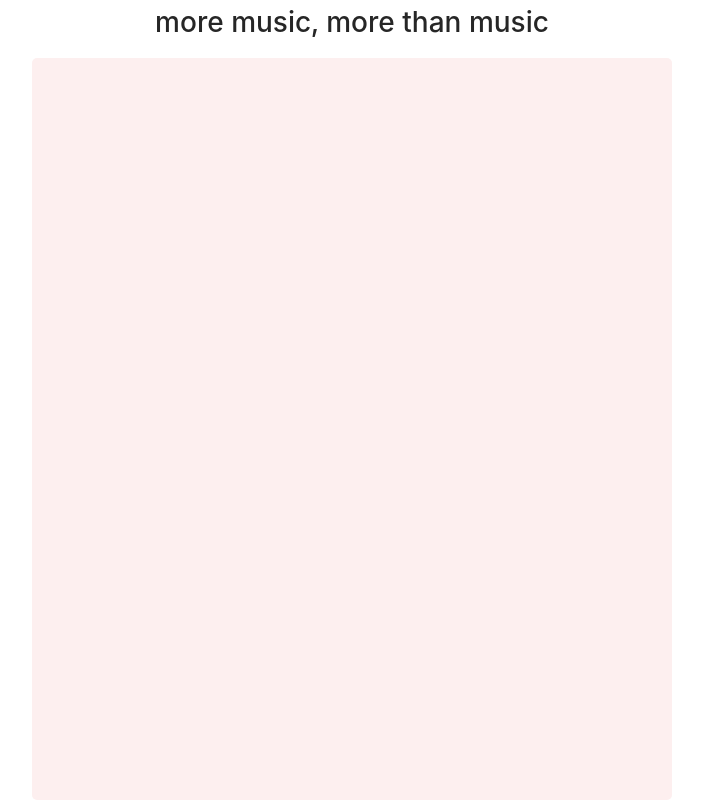
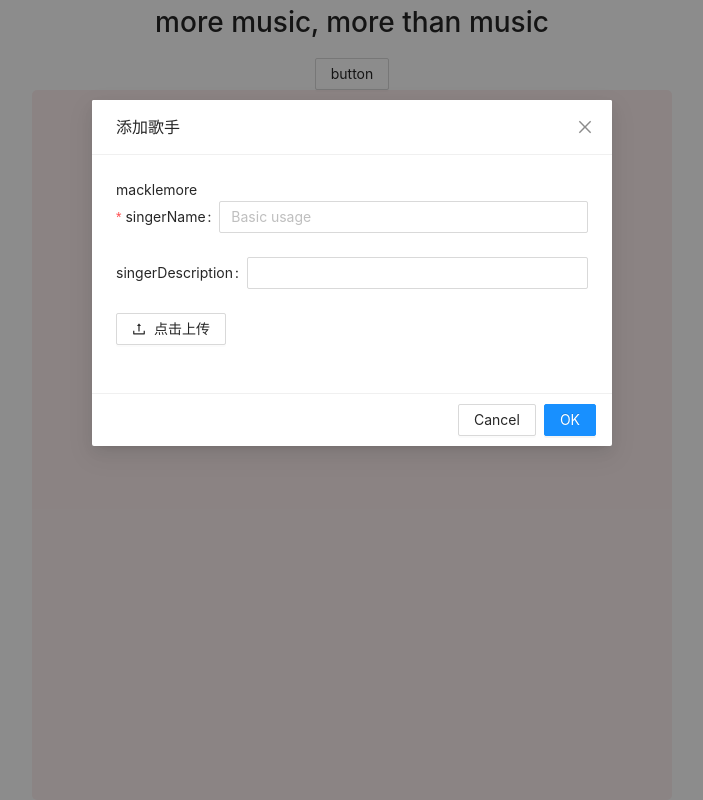
Before and after one commit to YellRes/artMemory, a React app: page / in a window 1280 px wide. Shown: the whole page, without its empty margins (288-991 px from the left). Built offline with nearby package versions, Linux system fonts and the light colour scheme.

Commit message:
add: info表单页面完成

```diff
--- a/src/App.tsx
+++ b/src/App.tsx
@@ -1,15 +1,24 @@
 import React, {FC} from 'react';
 import { HashRouter } from 'react-router-dom';
+import SingerModal from './pages/singerdetail/index';
+import { Button } from 'antd'
+
 
 import './App.css';
+
+function dd () {
+  console.log('ddddddddddd');
+
+}
 
 const App: FC = () => (
   <HashRouter>
 
     <div className="App">
       <h1>more music, more than music</h1>
+      <Button onClick={dd}>button</Button>
       <div className="main_container">
-
+        <SingerModal/>
       </div>
     </div>
 
--- a/src/pages/singerdetail/components/singerModal/index.tsx
+++ b/src/pages/singerdetail/components/singerModal/index.tsx
@@ -1,6 +1,8 @@
-import React, {useState} from 'react';
-import { Modal } from 'antd'
-
+import React, {useState, ChangeEvent, KeyboardEvent, MouseEvent} from 'react';
+// import InfoForm from '../infoForm/index'
+import { Form, Input, Button, Upload, Modal } from 'antd'
+import { UploadOutlined } from '@ant-design/icons';
+import apiObj from '../../../../api/config'
 
 // 1-1. 姓名  singerName
 // 1-2. 描述  singerDescription
@@ -13,31 +15,88 @@ import { Modal } from 'antd'
 
 interface singerModal {
   isShow: boolean,
-  onConfirm: Function,
-  onCancel: Function
+  onCancel: (e: MouseEvent<HTMLElement>) => void
 }
 
-const singerModal = (props: singerModal) => {
-  let [singerName, setName] = useState(0)
-  let [singerDescription, setDescription] = useState(1)
-  let [singerImg, setImg] = useState(2)
+const SingerModal = (props: singerModal) => {
+
+  let [singerName = '', setName = () => {}] = useState('macklemore')
+  let [singerDescription = '', setDescription = () => {}] = useState('')
+  let [singerImg = '', setImg = () => {}] = useState('')
 
   const {
     isShow = false,
-    onCancel = () => {},
-    onConfirm = () => {},
+    onCancel = () => {}
   } = props
+
+  function inputChange (e: ChangeEvent<HTMLInputElement>, type: string) {
+    if (type === 'singerName') {
+      setName(e.target.value)
+    } else if (type === 'singerDescription') {
+      setDescription(e.target.value)
+    }
+  }
+
+  function onConfirm () {
+    const params = {
+      singerName,
+      singerDescription
+    }
+    apiObj.addSinger(params)
+      .then(res => {
+
+      })
+
+
+  }
 
   return (
     <>
       <Modal
         title="添加歌手"
         visible={isShow}
-        onOk={() => onConfirm()}
-        onCancel={() => onCancel()}
+        maskClosable={false}
+        onOk={onConfirm}
+        onCancel={onCancel}
       >
+        {singerName}
+        {singerDescription}
+        {singerImg}
+        <Form>
+          <Form.Item
+              label="singerName"
+              name="singerName"
+              rules={[{required: true, message: '请输入姓名'}]}>
+              <Input
+              placeholder="Basic usage"
+              	value={singerDescription}
+                onChange={(e) => inputChange(e, 'singerName')}
+                allowClear={true}/>
+          </Form.Item>
+
+          <Form.Item
+              label="singerDescription"
+              name="singerDescription">
+              <Input
+                value={singerName}
+                onChange={(e) => inputChange(e, 'singerDescription')}
+                allowClear={true}
+              />
+          </Form.Item>
+
+          <Form.Item>
+              <Upload name="logo" action="/upload.do" listType="picture">
+                  <Button icon={<UploadOutlined />}>点击上传</Button>
+              </Upload>
+          </Form.Item>
+
+
+      </Form>
+
 
       </Modal>
     </>
   )
 }
+
+export default SingerModal
--- a/src/pages/singerdetail/index.tsx
+++ b/src/pages/singerdetail/index.tsx
@@ -1,6 +1,7 @@
 import './index.less';
-import React, {FC} from 'react';
+import React, {FC, useState, MouseEvent} from 'react';
 import apiObj from '../../api/config'
+import SingerModal from './components/singerModal/index'
 
 interface singer {
   singerName?: string,
@@ -8,10 +9,21 @@ interface singer {
   singerImg?: string
 }
 
-const singerDetail: FC = () => {
+const SingerDetail: FC = () => {
+
+  const [isShow = true, setIsShow ] = useState<boolean>(true)
+
+  function onCancel(e: MouseEvent<HTMLElement>) {
+    return setIsShow(false)
+  }
+
   return (
-    <></>
+    <>
+      <SingerModal
+        isShow={isShow}
+        onCancel={onCancel}/>
+    </>
   )
 }
 
-export default singerDetail
+export default SingerDetail
```
Also changed, not shown: src/pages/singerdetail/components/infoForm/index.tsx (added, +52 -0 lines), src/pages/singerdetail/components/infoForm/index.less (added), 2 other files (tests, documents, lock files or other folders).
